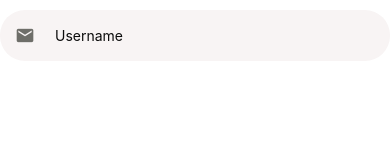
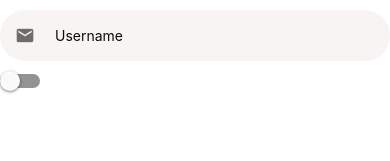
Before and after one commit to waddal/React-Native-Project, a React Native app: screen / in a window 390 px wide. Shown: the top 161 px of the page. Built offline with nearby package versions, Linux system fonts and the light colour scheme.

Commit message:
Switch boolean component

```diff
--- a/app/screens/FormScreen.js
+++ b/app/screens/FormScreen.js
@@ -1,12 +1,14 @@
 import React, { useState } from "react";
+import { Switch } from 'react-native'
+
 import AppText from "../components/AppText";
 import AppTextInput from "../components/AppTextInput";
-
 import Screen from "../components/Screen";
 import colors from "../config/colors";
 
 function FormScreen() {
   const [firstName, setFirstName] = useState("");
+  const [isNew, setIsNew] = useState(false);
 
   return (
     <Screen>
@@ -20,6 +22,7 @@
         style={{ borderBottomColor: "#ccc", borderBottomWidth: 1 }}
       /> */}
       <AppTextInput placeholder="Username" icon={"email"} />
+      <Switch value={isNew} onValueChange={newValue => setIsNew(newValue)}/>
     </Screen>
   );
 }
```
